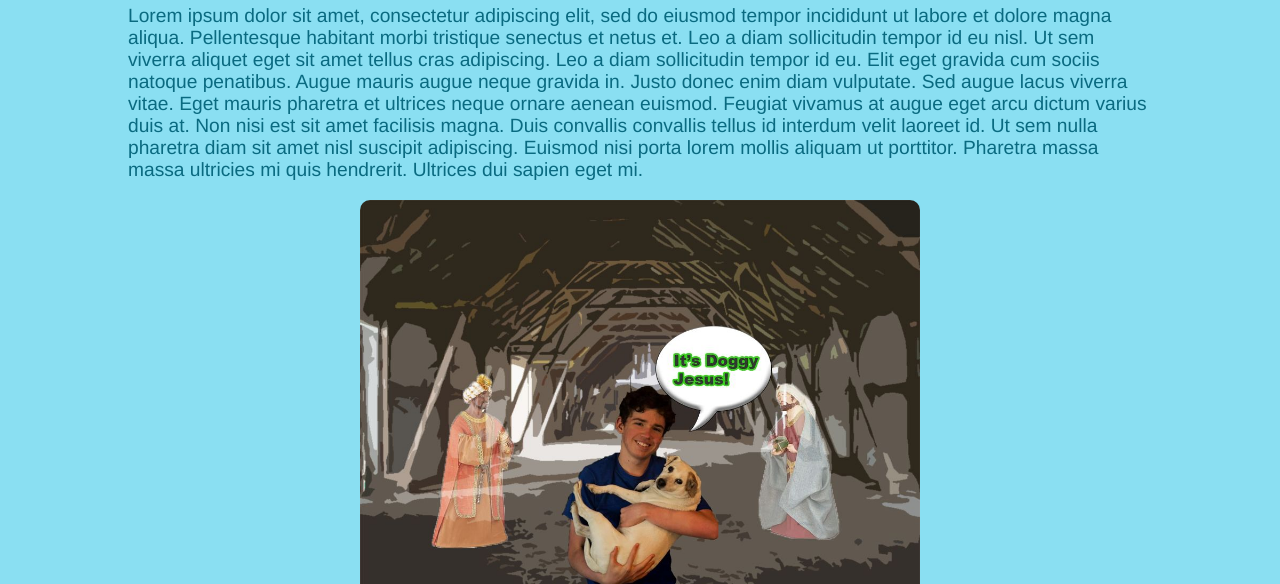
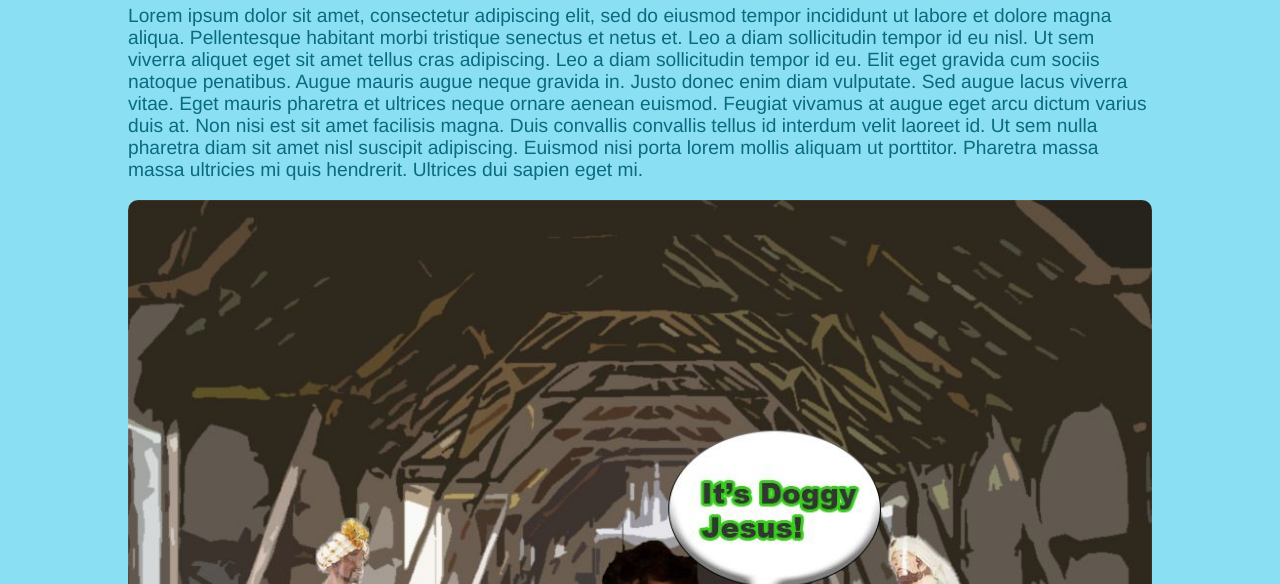
Before and after one commit to hellomrsasser/2023digitalmediaportfolio, a plain HTML site: page index.html in a window 1280 px wide. Shown: the part 216-800 px from the top of the page. Drawn offline with Linux system fonts and the light colour scheme.

Commit message:
Add files via upload

```diff
--- a/src/default.css
+++ b/src/default.css
@@ -61,8 +61,7 @@ div#content>img {
   display: block;
   margin: 0 auto;
   border-radius: 10px;
-  max-width: 100%;
-  max-height: 400px;
+  max-width: 80%;
   width: auto;
   height: auto;
 }
```
